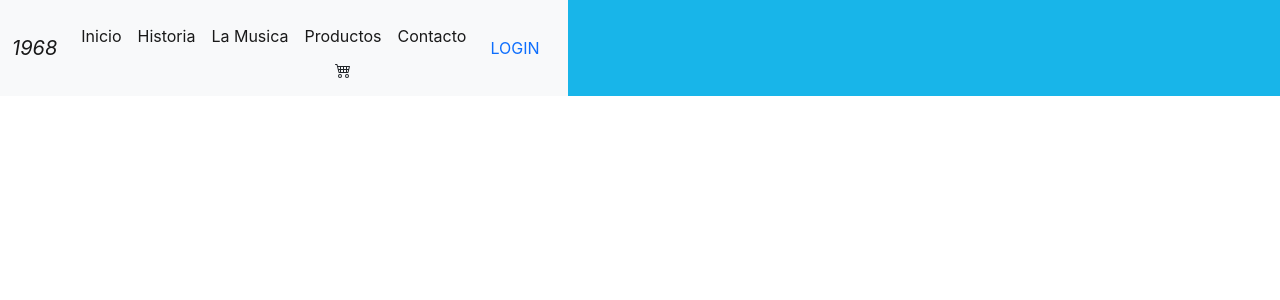
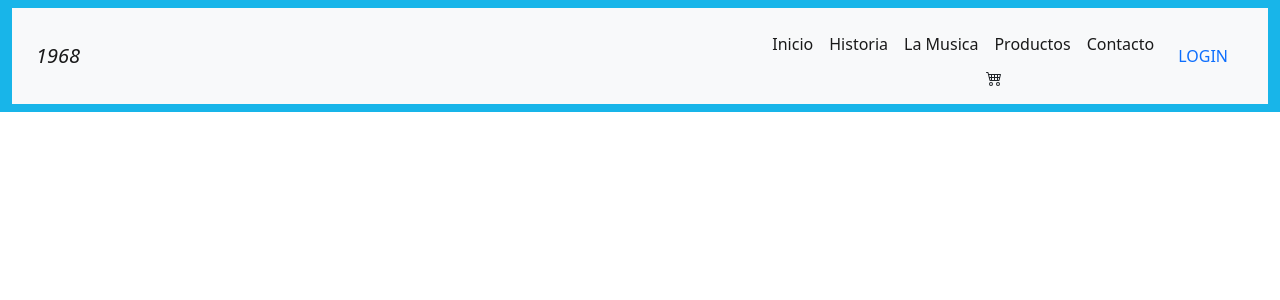
Before and after one commit to MarianoMenseguez/react-menseguez, a React (Create React App) app: page / in a window 1280 px wide. Shown: the top 300 px of the page. Built offline with nearby package versions, Linux system fonts and the light colour scheme.

Commit message:
cartwidget

```diff
--- a/src/App.css
+++ b/src/App.css
@@ -1,6 +1,17 @@
 .navbar {
+  box-sizing: border-box;
   background-color: rgb(24, 181, 233);
-  margin: 0;
-  padding: 0;
-  text-align: center;
+  width: 100%;
+  padding-right: var(--bs-gutter-x,.75rem);
+  padding-left: var(--bs-gutter-x,.75rem);
+  margin-right: auto;
+  margin-left: auto;
+  align-items: stretch;
 }
+.container, .container-fluid, .container-lg, .container-md, .container-sm, .container-xl, .container-xxl {
+  width: 100%;
+  padding-right: var(--bs-gutter-x,.75rem);
+  padding-left: var(--bs-gutter-x,.75rem);
+  margin-right: auto;
+  margin-left: auto;
+}
--- a/src/App.js
+++ b/src/App.js
@@ -5,9 +5,8 @@ const App = () => {
   return (
     <div>
       <NavBar />
-      <h1>Los piratas Celetes De Alberdi</h1>
       <div>
-        <ItemListContainer/>
+        <ItemListContainer />
       </div>
     </div>
   );
--- a/src/CartWidget.js
+++ b/src/CartWidget.js
@@ -1,12 +1,17 @@
-
 const CartWidget = () => {
-    return (
-        <>
-      <svg xmlns="http://www.w3.org/2000/svg" width="16" height="16" fill="currentColor" class="bi bi-cart4" viewBox="0 0 16 16">
-      <path d="M0 2.5A.5.5 0 0 1 .5 2H2a.5.5 0 0 1 .485.379L2.89 4H14.5a.5.5 0 0 1 .485.621l-1.5 6A.5.5 0 0 1 13 11H4a.5.5 0 0 1-.485-.379L1.61 3H.5a.5.5 0 0 1-.5-.5zM3.14 5l.5 2H5V5H3.14zM6 5v2h2V5H6zm3 0v2h2V5H9zm3 0v2h1.36l.5-2H12zm1.11 3H12v2h.61l.5-2zM11 8H9v2h2V8zM8 8H6v2h2V8zM5 8H3.89l.5 2H5V8zm0 5a1 1 0 1 0 0 2 1 1 0 0 0 0-2zm-2 1a2 2 0 1 1 4 0 2 2 0 0 1-4 0zm9-1a1 1 0 1 0 0 2 1 1 0 0 0 0-2zm-2 1a2 2 0 1 1 4 0 2 2 0 0 1-4 0z"/>
+  return (
+    <>
+      <svg
+        xmlns="http://www.w3.org/2000/svg"
+        width="16"
+        height="16"
+        fill="currentColor"
+        className="bi bi-cart4"
+        viewBox="0 0 16 16"
+      >
+        <path d="M0 2.5A.5.5 0 0 1 .5 2H2a.5.5 0 0 1 .485.379L2.89 4H14.5a.5.5 0 0 1 .485.621l-1.5 6A.5.5 0 0 1 13 11H4a.5.5 0 0 1-.485-.379L1.61 3H.5a.5.5 0 0 1-.5-.5zM3.14 5l.5 2H5V5H3.14zM6 5v2h2V5H6zm3 0v2h2V5H9zm3 0v2h1.36l.5-2H12zm1.11 3H12v2h.61l.5-2zM11 8H9v2h2V8zM8 8H6v2h2V8zM5 8H3.89l.5 2H5V8zm0 5a1 1 0 1 0 0 2 1 1 0 0 0 0-2zm-2 1a2 2 0 1 1 4 0 2 2 0 0 1-4 0zm9-1a1 1 0 1 0 0 2 1 1 0 0 0 0-2zm-2 1a2 2 0 1 1 4 0 2 2 0 0 1-4 0z" />
       </svg>
-
-        </>
-    )
-     }
-    export default CartWidget;
+    </>
+  );
+};
+export default CartWidget;
--- a/src/NavBar.js
+++ b/src/NavBar.js
@@ -3,7 +3,6 @@ import CartWidget from "./CartWidget";
 
 const NavBar = () => {
   return (
-    <div>
     <header className="navbar">
       <nav className="navbar navbar-expand-lg navbar-light bg-light py-3">
         <div className="container-fluid">
@@ -45,7 +44,7 @@ const NavBar = () => {
                 <a className="nav-link active" href="productos.html">
                   Productos
                 </a>
-                <CartWidget/>
+                <CartWidget />
               </li>
               <li className="nav-item">
                 <a className="nav-link active" href="contacto.html">
@@ -54,17 +53,13 @@ const NavBar = () => {
               </li>
             </ul>
             <div>
-                  <a className="nav-link active">
-                    LOGIN
-                  </a>
-
+              <a className="nav-link active">LOGIN</a>
             </div>
           </div>
         </div>
       </nav>
     </header>
-    </div>
   );
-}
+};
 
 export default NavBar;
--- a/src/index.js
+++ b/src/index.js
@@ -1,8 +1,6 @@
 import React from 'react';
 import ReactDOM from 'react-dom/client';
-import './index.css';
 import App from './NavBar';
-
 
 const root = ReactDOM.createRoot(document.getElementById('root'));
 root.render(
```
Also changed, not shown: src/ItemListContainer.js (+9 -9 lines). Lines whose indentation alone changed are shown as unchanged.
